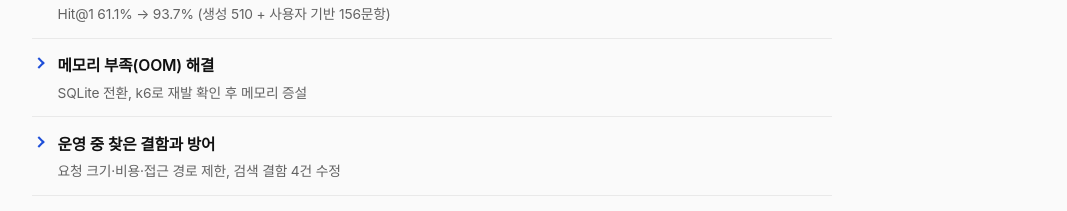
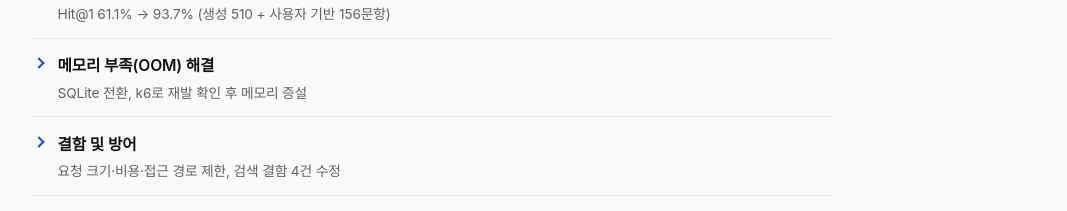
Before and after one commit to Jinpop/Jinpop.github.io, a plain HTML site: page index.html in a window 1280 px wide. Shown: the part 2782-2993 px from the top of the page, without its empty margins (106-1173 px from the left). Drawn offline with Linux system fonts and the light colour scheme; a web font is replaced by a local one.

Commit message:
KAU Notice Hub: '운영 중 찾은 결함과 방어'를 '결함 및 방어'로 제목 변경
Co-Authored-By: Claude Opus 5.5 <noreply@anthropic.com>

```diff
--- a/index.html
+++ b/index.html
@@ -508,7 +508,7 @@ figcaption{margin-top:.85rem;font-size:.85rem;color:var(--fg-3);max-width:52ch}
               <div class="i-b"><p>공지를 메모리에 전부 올리던 초기 구조에서 OOM이 나, dmesg로 원인을 확인하고 SQLite로 바꿨습니다. k6 동시 100명 테스트에서 서버가 다시 종료돼 swap과 메모리 증설, 워커 조정을 더했고, 이후 100명까지 종료가 없었습니다. <a class="ref ext" href="https://qktjwl123.tistory.com/179" target="_blank" rel="noopener">글: 인프라 점검</a></p></div>
             </details>
             <details class="item" id="nh-defense">
-              <summary><span class="i-t">운영 중 찾은 결함과 방어</span><span class="i-r">요청 크기·비용·접근 경로 제한, 검색 결함 4건 수정</span></summary>
+              <summary><span class="i-t">결함 및 방어</span><span class="i-r">요청 크기·비용·접근 경로 제한, 검색 결함 4건 수정</span></summary>
               <div class="i-b"><p><span class="lead-in">비용과 어뷰징</span>Caddy에서 요청 본문을 1MB로 막고, 채팅 API에 IP별 분당 15회 제한과 출력 토큰 2,000 상한을 뒀습니다. 실제 IP는 Caddy가 덮어써 클라이언트가 속일 수 없게 했습니다.</p><p><span class="lead-in">접근 경로</span>API 포트를 서버 내부(127.0.0.1)에만 열어 외부 요청은 Caddy를 거쳐서만 들어오게 했습니다.</p><p><span class="lead-in">검색 결함</span>키워드를 AND로 묶어 질문 키워드가 두 개 이상이면 결과가 0건이 되던 문제, 검색어의 %·_가 SQL 와일드카드로 동작해 오래된 정답 공지가 후보에서 빠지던 문제, 달력에 없는 날짜가 검색과 챗봇을 500 오류로 멈추던 문제, 결과가 500건을 넘으면 뒤쪽 페이지가 비던 문제를 고치고 재현 테스트를 붙였습니다. 첫 번째는 검색 평가 케이스 10개로 recall@5 0.30 → 0.85를 확인했고, 테스트는 563개로 늘었습니다.</p></div>
             </details>
             <details class="item" id="nh-now">
```
